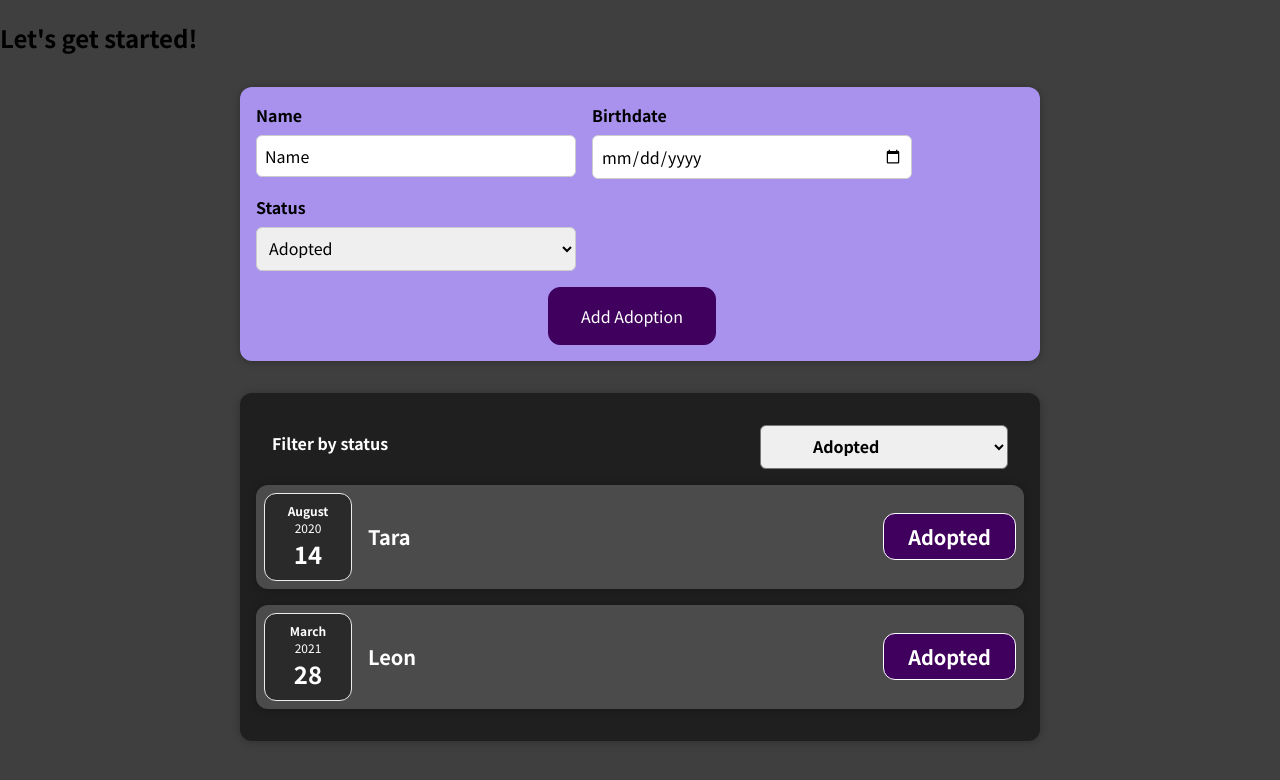
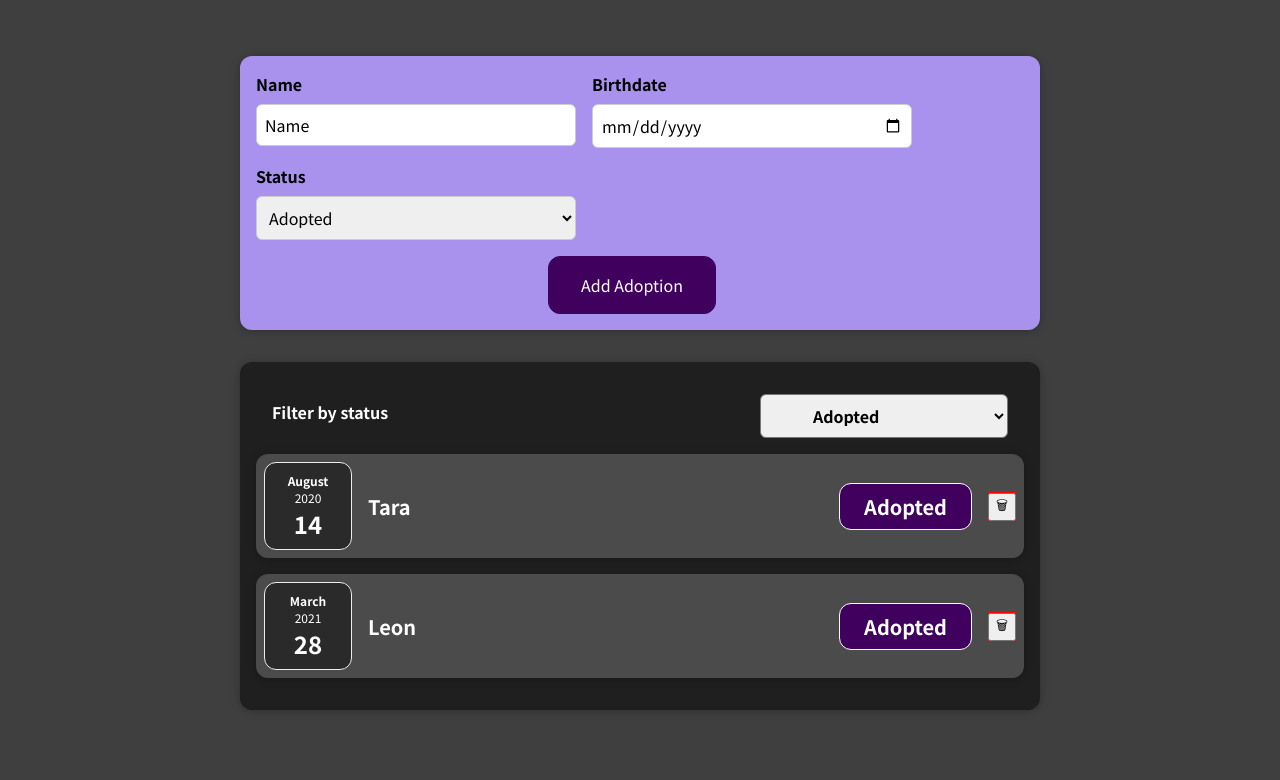
Before and after one commit to rudnickimaciej/react-complete-guide, a React (Create React App) app in the folder react-complete-guide/: page / in a window 1280 px wide. Shown: the top 780 px of the page. Built offline with nearby package versions, Linux system fonts and the light colour scheme.

Commit message:
extracted AdoptionList component

```diff
--- a/react-complete-guide/src/App.js
+++ b/react-complete-guide/src/App.js
@@ -41,12 +41,17 @@ const App = () => {
      console.log(adoptions);
   };
 
-
+ const onItemDelete = (id)=>{
+  setAdoptions((prev) => {
+    return prev.filter((a)=>{return a.id !== id} )
+  });
+ }
   return (
     <div>
-      <h2>Let's get started!</h2>
+      <br/>
       <NewAdoption onAdoptionCreated={addAdoption} />
-      <Adoptions adoptions={adoptions} />
+      <Adoptions adoptions={adoptions} onItemDelete = {onItemDelete}/>
+      <br/>
     </div>
   );
 };
--- a/react-complete-guide/src/components/Adoptions/AdoptionItem.css
+++ b/react-complete-guide/src/components/Adoptions/AdoptionItem.css
@@ -16,7 +16,9 @@
   justify-content: flex-start;
   flex: 1;
 }
-
+.adoption-item__delete{
+  background-color: red;
+}
 .adoption-item h2 {
   color: #3a3a3a;
   font-size: 1rem;
--- a/react-complete-guide/src/components/Adoptions/AdoptionItem.js
+++ b/react-complete-guide/src/components/Adoptions/AdoptionItem.js
@@ -5,12 +5,19 @@ import Card from "../UI/Card";
 import "./AdoptionItem.css";
 
 const AdoptionItem = (props) => {
+
+  const handleDelete = ()=>{
+    props.onItemDelete(props.id)
+  }
   return (
     <Card className="adoption-item">
       <AdoptionDate date={props.birthdate} />
       <div className="adoption-item__description">
         <h2>{props.title}</h2>
         <div className="adoption-item__price">{props.status}</div>
+        <div className="adoption-item__delete">
+          <button onClick = {handleDelete} type="submit"> 🗑</button>
+        </div>
       </div>
     </Card>
   );
--- a/react-complete-guide/src/components/Adoptions/Adoptions.js
+++ b/react-complete-guide/src/components/Adoptions/Adoptions.js
@@ -4,7 +4,7 @@ import AdoptionItem from "./AdoptionItem";
 import Card from "../UI/Card";
 import "./Adoptions.css";
 import AdoptionStatus from "../../common/enums";
-
+import AdoptionsList from "./AdoptionsList";
 const Adoptions = (props) => {
   const [filteredAdoptions, setFilteredAdoptions] = useState(
     props.adoptions.filter((a) => {
@@ -20,22 +20,13 @@ const Adoptions = (props) => {
     });
   };
   return (
-    <Card className="adoptions">
-      <AdoptionsFilter
-        onAdoptionsFiltedChange={onAdoptionsFiltedChange}
-        initialValue={AdoptionStatus.adopted}
-      />
-      {filteredAdoptions.length === 0 && <p> Not adoptions in this status</p>}
-      {filteredAdoptions.length > 0 && filteredAdoptions.map((a) => (
-        <AdoptionItem
-          key={a.id}
-          title={a.title}
-          status={a.status.name}
-          birthdate={a.birthdate}
+      <Card className="adoptions">
+        <AdoptionsFilter
+          onAdoptionsFiltedChange={onAdoptionsFiltedChange}
+          initialValue={AdoptionStatus.adopted}
         />
-      ))}
-
-    </Card>
+        <AdoptionsList items={filteredAdoptions} />
+      </Card>
   );
 };
 
--- /dev/null
+++ b/react-complete-guide/src/components/Adoptions/AdoptionsList.css
@@ -0,0 +1,9 @@
+.adoptions-list {
+    list-style: none;
+    padding: 0;
+  }
+
+  .adoptions-list__fallback {
+    color: white;
+    text-align: center;
+  }
--- /dev/null
+++ b/react-complete-guide/src/components/Adoptions/AdoptionsList.js
@@ -0,0 +1,26 @@
+import AdoptionItem from "./AdoptionItem";
+import "./AdoptionsList.css";
+const AdoptionsList = (props) => {
+  if (props.items.length === 0) {
+    return <h2 className="adoptions-list__fallback"> Not adoptions in this status</h2>;
+  }
+
+  return (
+    <ul className="adoptions-list">
+      {props.items.map((a) => (
+        <li>
+          <AdoptionItem
+            id={a.id}
+            key={a.id}
+            title={a.title}
+            status={a.status.name}
+            birthdate={a.birthdate}
+            onItemDelete={props.onItemDelete}
+          />
+        </li>
+      ))}
+    </ul>
+  );
+};
+
+export default AdoptionsList;
```
